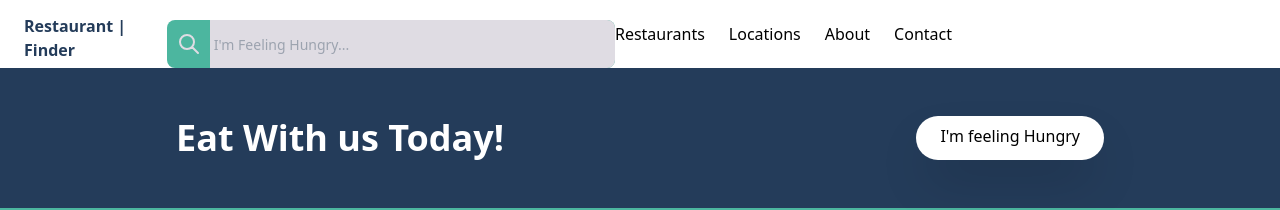
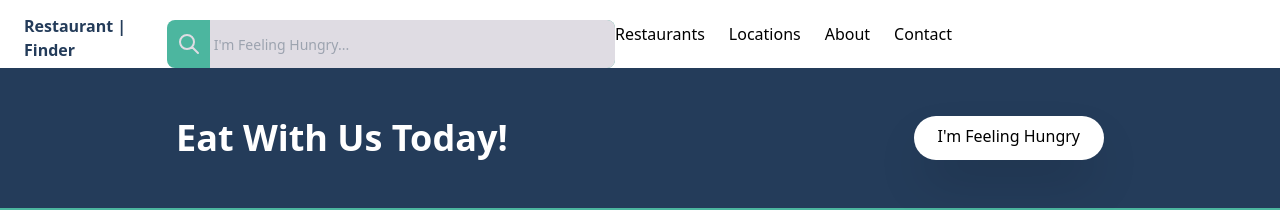
Before and after one commit to damianfearon/restaurant_finder, a React (Create React App) app: page / in a window 1280 px wide. Shown: the top 210 px of the page. Built offline with nearby package versions, Linux system fonts and the light colour scheme.

Commit message:
UI & hover effect alterations

```diff
--- a/src/components/Cta.jsx
+++ b/src/components/Cta.jsx
@@ -12,13 +12,13 @@ export default function Cta() {
         <h2
           class="text-5xl font-bold leading-tight text-center text-white md:text-4xl md:max-w-xl md:text-left"
         >
-          Eat With us Today!
+          Eat With Us Today!
         </h2>
         <div class="my-16">
           <button
             href="#"
-            class="p-3 px-6 pt-2 text-brightRed bg-white rounded-full shadow-2xl baseline hover:bg-gray-900"
-            >I'm feeling Hungry </button>
+            class="p-3 px-6 pt-2 text-brightRed bg-white rounded-full shadow-2xl baseline hover:bg-mint hover:text-white"
+            >I'm Feeling Hungry </button>
         </div>
       </div>
     </section>
--- a/src/components/Header.jsx
+++ b/src/components/Header.jsx
@@ -32,10 +32,10 @@ export default function Header() {
 
           {/* Menu Items */}
           <div className='space-x-6'>
-            <a href="#" className='hover:text-regal-blue'>Restaurants</a>
-            <a href="#" className='hover:text-regal-blue'>Locations</a>
-            <a href="#" className='hover:text-regal-blue'>About</a>
-            <a href="#" className='hover:text-regal-blue'>Contact</a>
+            <a href="#" className='hover:text-mint'>Restaurants</a>
+            <a href="#" className='hover:text-mint'>Locations</a>
+            <a href="#" className='hover:text-mint'>About</a>
+            <a href="#" className='hover:text-mint'>Contact</a>
           </div>
 
 
```
